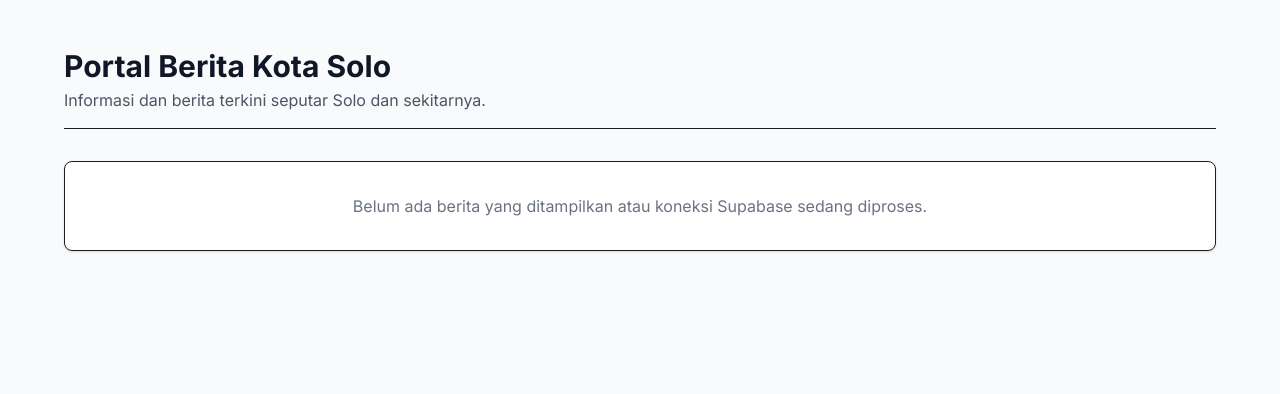
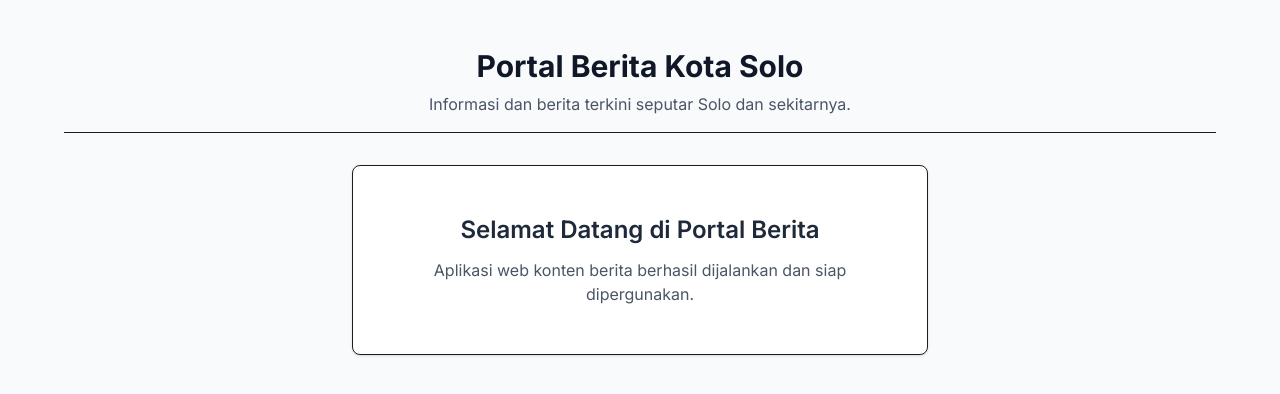
Before and after one commit to tattacomfortzone/APLIKASI-WEB-KONTEN-NEW-B, a Next.js app: page / in a window 1280 px wide. Shown: the top 394 px of the page. Built offline with nearby package versions, Linux system fonts and the light colour scheme; no server answers; the database is empty.

Commit message:
Update page.tsx

```diff
--- a/src/app/page.tsx
+++ b/src/app/page.tsx
@@ -1,89 +1,20 @@
 export const dynamic = 'force-dynamic';
 
-interface Berita {
-  id: string;
-  title: string;
-  slug: string;
-  content?: string;
-  imageUrl?: string;
-  created_at?: string;
-}
-
-export default async function HomePage() {
-  const supabaseUrl = process.env.NEXT_PUBLIC_SUPABASE_URL;
-  const supabaseAnonKey = process.env.NEXT_PUBLIC_SUPABASE_ANON_KEY;
-
-  let beritaList: Berita[] = [];
-
-  if (supabaseUrl && supabaseAnonKey) {
-    try {
-      const res = await fetch(
-        `${supabaseUrl}/rest/v1/berita?select=*&order=created_at.desc`,
-        {
-          headers: {
-            apikey: supabaseAnonKey,
-            Authorization: `Bearer ${supabaseAnonKey}`,
-          },
-          cache: 'no-store',
-        }
-      );
-      if (res.ok) {
-        beritaList = await res.json();
-      }
-    } catch (error) {
-      console.error('Gagal mengambil data berita:', error);
-    }
-  }
-
+export default function HomePage() {
   return (
     <main className="min-h-screen bg-gray-50 p-6 md:p-12">
-      <div className="max-w-6xl mx-auto">
+      <div className="max-w-6xl mx-auto text-center">
         <header className="mb-8 border-b pb-4">
           <h1 className="text-3xl font-bold text-gray-900">Portal Berita Kota Solo</h1>
-          <p className="text-gray-600 mt-1">Informasi dan berita terkini seputar Solo dan sekitarnya.</p>
+          <p className="text-gray-600 mt-2">Informasi dan berita terkini seputar Solo dan sekitarnya.</p>
         </header>
 
-        {beritaList.length === 0 ? (
-          <div className="bg-white rounded-lg p-8 text-center border shadow-sm">
-            <p className="text-gray-500">Belum ada berita yang ditampilkan atau koneksi Supabase sedang diproses.</p>
-          </div>
-        ) : (
-          <div className="grid grid-cols-1 md:grid-cols-2 lg:grid-cols-3 gap-6">
-            {beritaList.map((item) => {
-              const imageSrc = item.imageUrl?.startsWith('http')
-                ? item.imageUrl
-                : '/file.svg';
-
-              return (
-                <article key={item.id} className="bg-white rounded-lg shadow border overflow-hidden flex flex-col">
-                  <div className="h-48 w-full bg-gray-200 relative">
-                    <img
-                      src={imageSrc}
-                      alt={item.title || 'Gambar Berita'}
-                      className="w-full h-full object-cover"
-                    />
-                  </div>
-                  <div className="p-4 flex-1 flex flex-col justify-between">
-                    <div>
-                      <h2 className="text-xl font-semibold text-gray-800 line-clamp-2">
-                        {item.title}
-                      </h2>
-                      <p className="text-gray-600 text-sm mt-2 line-clamp-3">
-                        {item.content || 'Klik untuk membaca selengkapnya.'}
-                      </p>
-                    </div>
-                    <a
-                      href={`/berita/${item.slug || item.id}`}
-                      className="mt-4 inline-block text-blue-600 font-medium text-sm hover:underline"
-                    >
-                      Baca Selengkapnya &rarr;
-                    </a>
-                  </div>
-                </article>
-              );
-            })}
-          </div>
-        )}
+        <div className="bg-white rounded-lg p-12 shadow border max-w-xl mx-auto mt-8">
+          <h2 className="text-2xl font-semibold text-gray-800 mb-3">Selamat Datang di Portal Berita</h2>
+          <p className="text-gray-600">
+            Aplikasi web konten berita berhasil dijalankan dan siap dipergunakan.
+          </p>
+        </div>
       </div>
     </main>
   );
```
